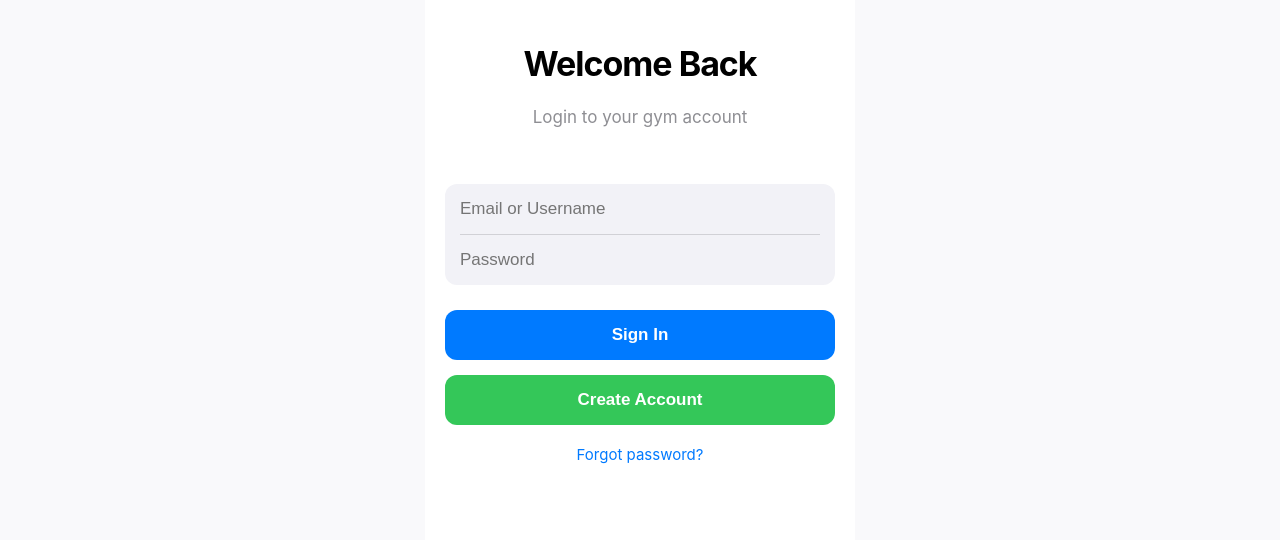
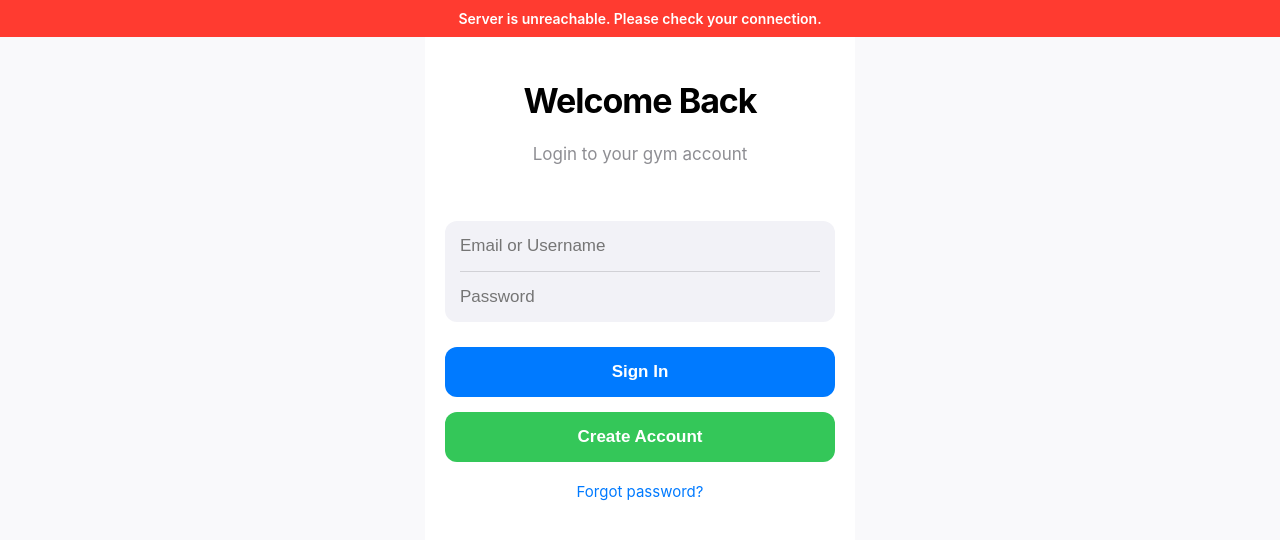
Before and after one commit to galabi/RememberMyGym, a React (Create React App) app in the folder frontend/: page / in a window 1280 px wide. Shown: the top 540 px of the page. Built offline with nearby package versions, Linux system fonts and the light colour scheme; no server answers.

Commit message:
Add server/database health check with error banners and improved login error messages

```diff
--- a/frontend/src/App.js
+++ b/frontend/src/App.js
@@ -1,4 +1,4 @@
-import React, { useState } from 'react';
+import React, { useState, useEffect } from 'react';
 import Login from './components/Login';
 import Dashboard from './components/Dashboard';
 import Settings from './components/Settings';
@@ -6,6 +6,8 @@ import Cookies from 'js-cookie';
 import BottomNav from './components/Toolbar';
 import WorkoutPlaner from './components/WorkoutPlaner';
 import SignUp from './components/SignUpMeneger';
+import axios from 'axios';
+const API_BASE_URL = process.env.REACT_APP_API_BASE_URL;
 
 const App = () => {
     const [isLoggedIn, setIsLoggedIn] = useState(Cookies.get('isLoggedIn') === 'true');
@@ -15,6 +17,26 @@ const App = () => {
         full_name: Cookies.get('full_name')
     });
     const [signUpScreen, setSignUpScreen] = useState(false);
+    const [serverError, setServerError] = useState(null); // null | 'server_down' | 'db_error'
+
+    useEffect(() => {
+        const checkHealth = async () => {
+            try {
+                const res = await axios.get(`${API_BASE_URL}/api/health`);
+                if (res.data.database !== 'connected') {
+                    setServerError('db_error');
+                } else {
+                    setServerError(null);
+                }
+            } catch {
+                setServerError('server_down');
+            }
+        };
+
+        checkHealth();
+        const interval = setInterval(checkHealth, 30000);
+        return () => clearInterval(interval);
+    }, []);
 
   const renderContent = () => {
     switch (activeTab) {
@@ -35,8 +57,18 @@ const App = () => {
     setActiveTab('dashboard');
   };
 
+    const errorBanner = serverError && (
+        <div style={serverError === 'server_down' ? styles.bannerRed : styles.bannerOrange}>
+            {serverError === 'server_down'
+                ? 'Server is unreachable. Please check your connection.'
+                : 'Database connection issue. Some features may not work.'}
+        </div>
+    );
+
     if (!isLoggedIn && !signUpScreen) {
         return (
+            <>
+                {errorBanner}
                 <Login
                     onLoginSuccess={(userData) => {
                         setUser(userData);
@@ -45,9 +77,12 @@ const App = () => {
                     }}
                     onSignUpClick={() => setSignUpScreen(true)}
                 />
+            </>
         );
-    }else if (!isLoggedIn && signUpScreen) {
+    } else if (!isLoggedIn && signUpScreen) {
         return (
+            <>
+                {errorBanner}
                 <SignUp
                     onSignUpSuccess={(userData) => {
                         setUser(userData);
@@ -56,11 +91,13 @@ const App = () => {
                     }}
                     onLoginClick={() => setSignUpScreen(false)}
                 />
+            </>
         );
     }
 
 return (
     <div style={styles.appContainer}>
+      {errorBanner}
       <main style={styles.mainContent}>
         {renderContent()}
       </main>
@@ -70,6 +107,17 @@ return (
     </div>
   );
 }
+
+const bannerBase = {
+    width: '100%',
+    padding: '10px 16px',
+    textAlign: 'center',
+    fontSize: '14px',
+    fontWeight: '600',
+    fontFamily: '-apple-system, BlinkMacSystemFont, "Segoe UI", Roboto, Helvetica, Arial, sans-serif',
+    zIndex: 9999,
+    boxSizing: 'border-box',
+};
 
 const styles = {
   appContainer: {
@@ -85,6 +133,16 @@ const styles = {
     WebkitOverflowScrolling: 'touch',
     paddingBottom: '100px'
   },
+  bannerRed: {
+    ...bannerBase,
+    backgroundColor: '#ff3b30',
+    color: '#fff',
+  },
+  bannerOrange: {
+    ...bannerBase,
+    backgroundColor: '#ff9500',
+    color: '#fff',
+  },
 };
 
 export default App;
--- a/frontend/src/components/Login.js
+++ b/frontend/src/components/Login.js
@@ -31,7 +31,13 @@ const Login = ({ onLoginSuccess, onSignUpClick }) => {
         }
     } catch (error) {
         console.error("Login Error:", error);
-        alert('Login failed. Please check your credentials.');
+        if (!error.response) {
+            alert('Cannot reach the server. Please check your internet connection.');
+        } else if (error.response.status === 401) {
+            alert('Invalid email/username or password.');
+        } else {
+            alert('Login failed. Please try again later.');
+        }
     }
 };
 
```
Also changed, not shown: 2 other files (tests, documents, lock files or other folders). Lines whose indentation alone changed are shown as unchanged.
